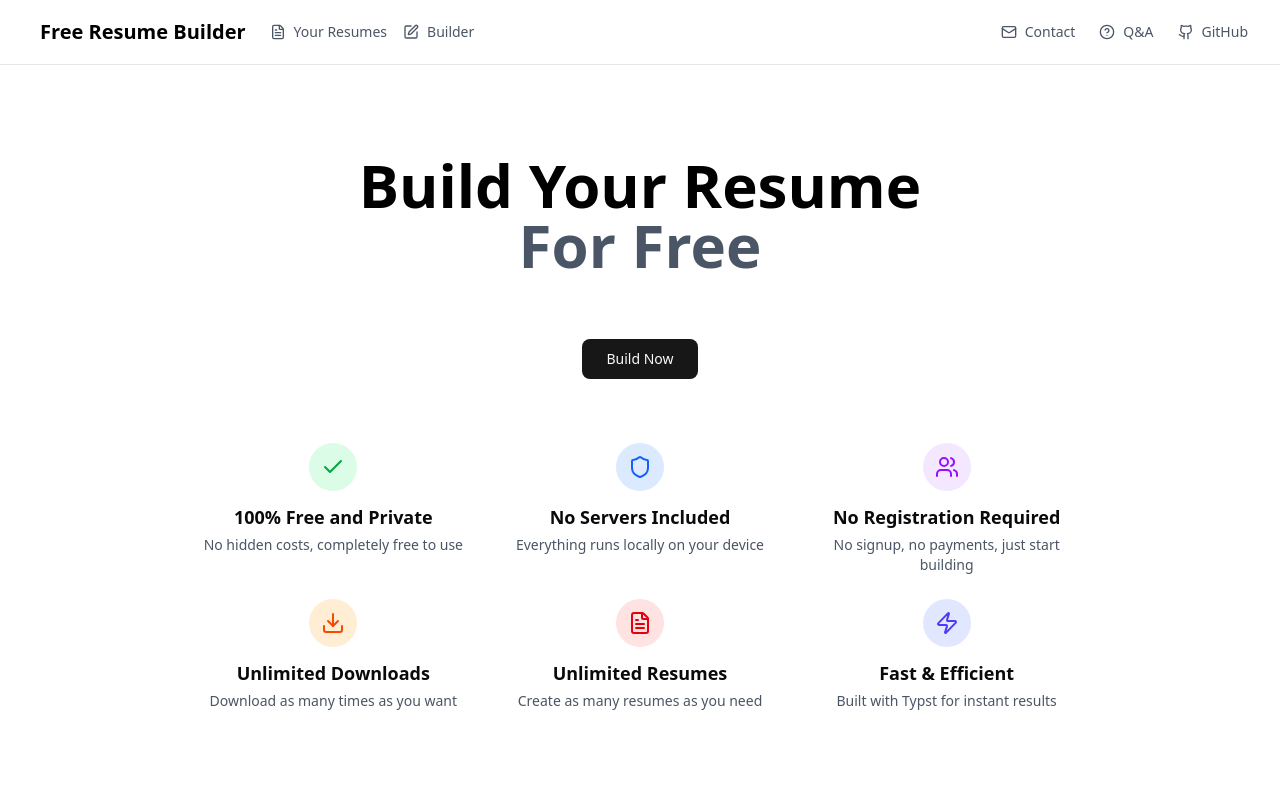
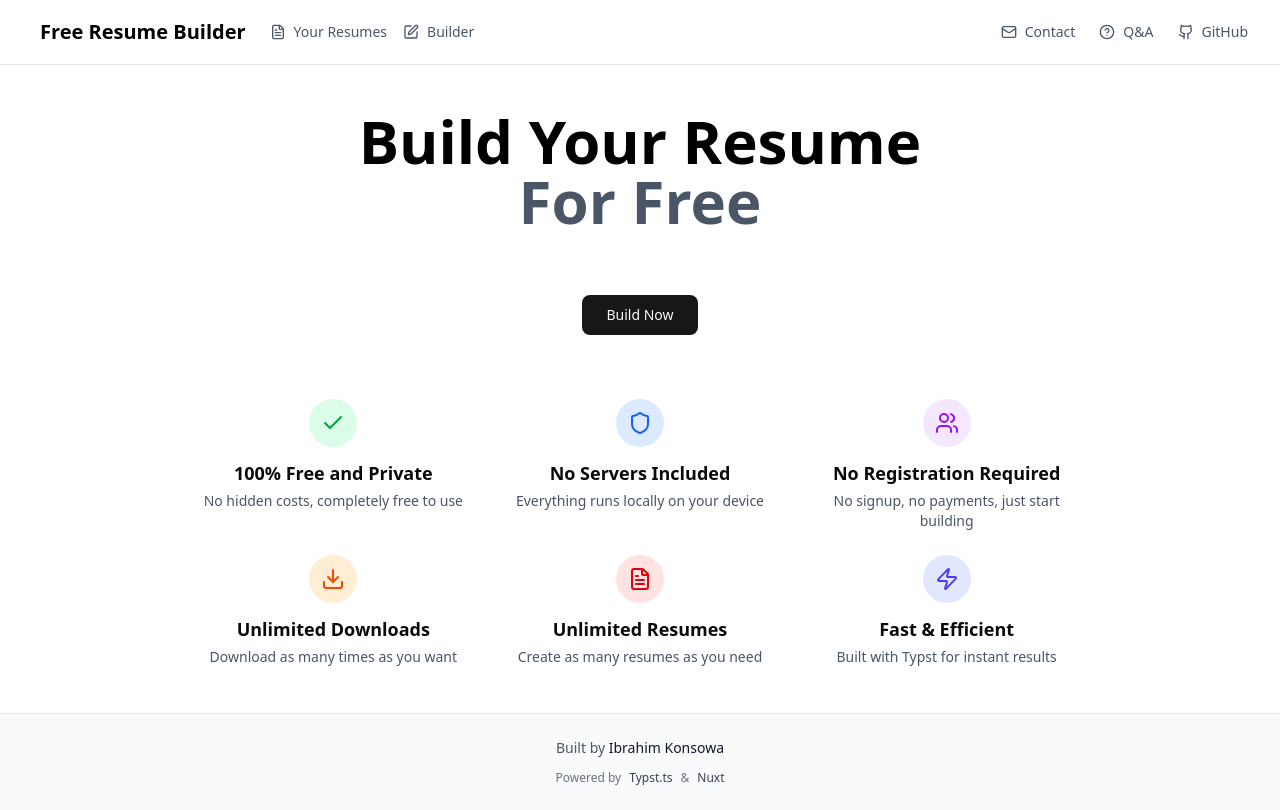
Before and after one commit to imkonsowa/resume-builder, a Nuxt app: page / in a window 1280 px wide. Built offline with nearby package versions, Linux system fonts and the light colour scheme.

Commit message:
feat: adding footer

```diff
--- a/app/layouts/default.vue
+++ b/app/layouts/default.vue
@@ -3,7 +3,7 @@ import { FileText, Github, HelpCircle, Edit, Mail } from 'lucide-vue-next';
 </script>
 
 <template>
-    <div class="min-h-screen bg-white">
+    <div class="min-h-screen bg-white flex flex-col">
         <!-- Navigation -->
         <nav class="border-b border-gray-200">
             <div class="px-4 lg:px-8">
@@ -67,7 +67,26 @@ import { FileText, Github, HelpCircle, Edit, Mail } from 'lucide-vue-next';
         </nav>
 
         <!-- Page Content -->
-        <slot/>
+        <main class="flex-1">
+            <slot/>
+        </main>
+
+        <!-- Footer -->
+        <footer v-if="$route.path !== '/builder'" class="bg-gray-50 border-t border-gray-200 mt-auto">
+            <div class="px-4 lg:px-8 py-6">
+                <div class="text-center space-y-3">
+                    <p class="text-sm text-gray-600">
+                        Built by <a href="https://konsowa.com" target="_blank" rel="noopener noreferrer" class="font-medium text-gray-900 hover:text-blue-600 transition-colors">Ibrahim Konsowa</a>
+                    </p>
+                    <div class="flex items-center justify-center space-x-2 text-xs text-gray-500">
+                        <span>Powered by</span>
+                        <a href="https://github.com/Myriad-Dreamin/typst.ts" target="_blank" rel="noopener noreferrer" class="text-gray-700 hover:text-blue-600 transition-colors">Typst.ts</a>
+                        <span>&</span>
+                        <a href="https://nuxt.com" target="_blank" rel="noopener noreferrer" class="text-gray-700 hover:text-blue-600 transition-colors">Nuxt</a>
+                    </div>
+                </div>
+            </div>
+        </footer>
     </div>
 </template>
 
--- a/app/pages/contact.vue
+++ b/app/pages/contact.vue
@@ -1,5 +1,5 @@
 <template>
-    <main class="flex flex-col items-center justify-center min-h-[calc(100vh-64px)] px-4 sm:px-6 lg:px-8">
+    <main class="flex flex-col items-center justify-center h-[calc(100vh-64px-88px)] px-4 sm:px-6 lg:px-8">
         <div class="text-center max-w-2xl mx-auto">
             <h1 class="text-4xl font-bold text-black mb-8">Contact Us</h1>
 
--- a/app/pages/index.vue
+++ b/app/pages/index.vue
@@ -14,7 +14,7 @@ useHead({
 </script>
 
 <template>
-    <main class="flex flex-col items-center justify-center min-h-[calc(100vh-64px)] px-4 sm:px-6 lg:px-8">
+    <main class="flex flex-col items-center justify-center h-[calc(100vh-64px-88px)] px-4 sm:px-6 lg:px-8">
         <!-- Hero Section -->
         <div class="text-center">
             <h1 class="text-6xl font-bold text-black mb-16">
```
